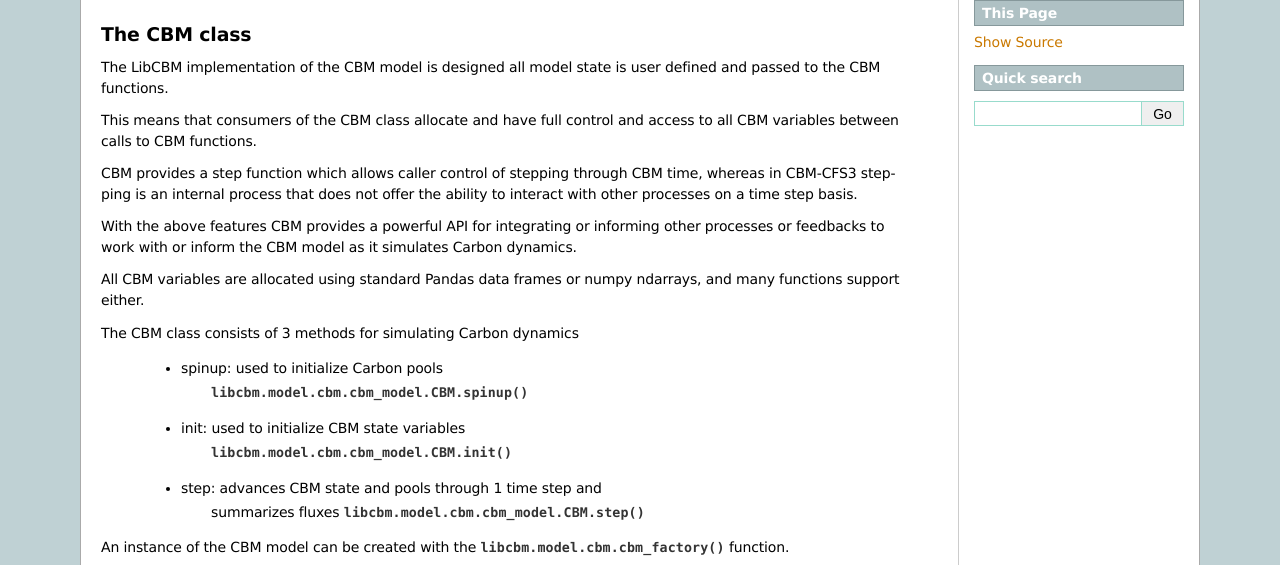
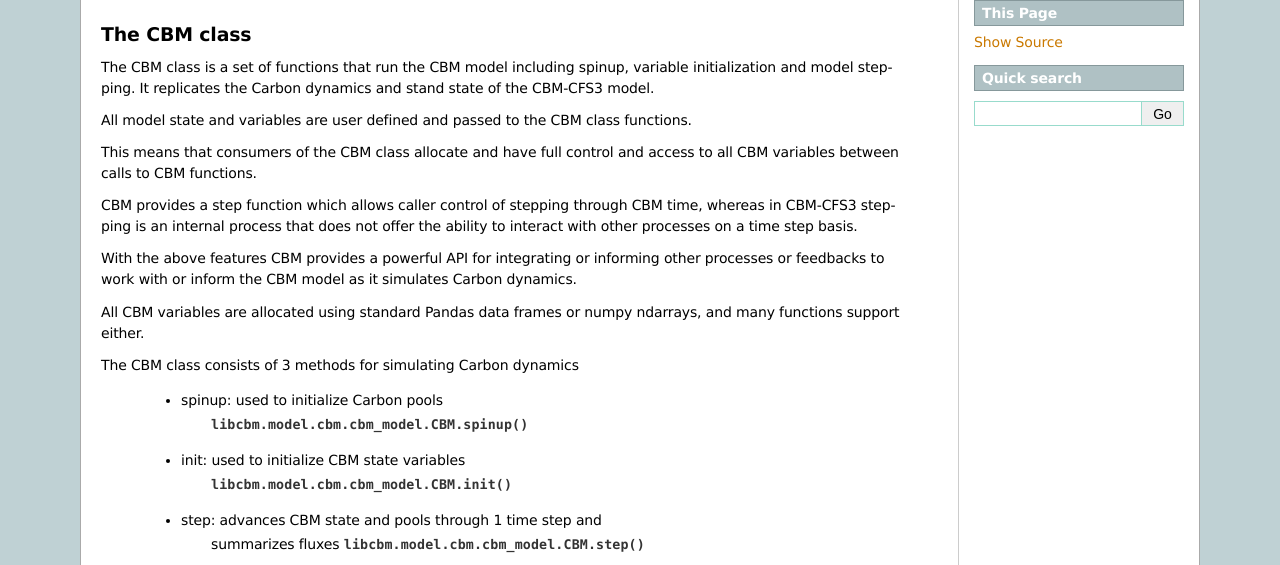
Before and after one commit to cat-cfs/libcbm_py, a Sphinx documentation site: the page built from docs/cbm_model.rst, in a window 1280 px wide. Shown: the part 297-862 px from the top of the page. Built offline with Sphinx 7.4.7, drawn with Linux system fonts in a browser that asks for light colours; grey boxes are pictures that could not be loaded.

Commit message:
clarify initial statements

```diff
--- a/docs/cbm_model.rst
+++ b/docs/cbm_model.rst
@@ -19,8 +19,13 @@ A CBM instance can be initialized by using a composed factory method.
 
 The CBM class
 -------------
-The LibCBM implementation of the CBM model is designed all model state is
-user defined and passed to the CBM functions.
+
+The CBM class is a set of functions that run the CBM model including spinup,
+variable initialization and model stepping.  It replicates the Carbon dynamics
+and stand state of the CBM-CFS3 model.
+
+All model state and variables are user defined and passed to the CBM class
+functions.
 
 This means that consumers of the CBM class allocate and have full
 control and access to all CBM variables between calls to CBM functions.
```
